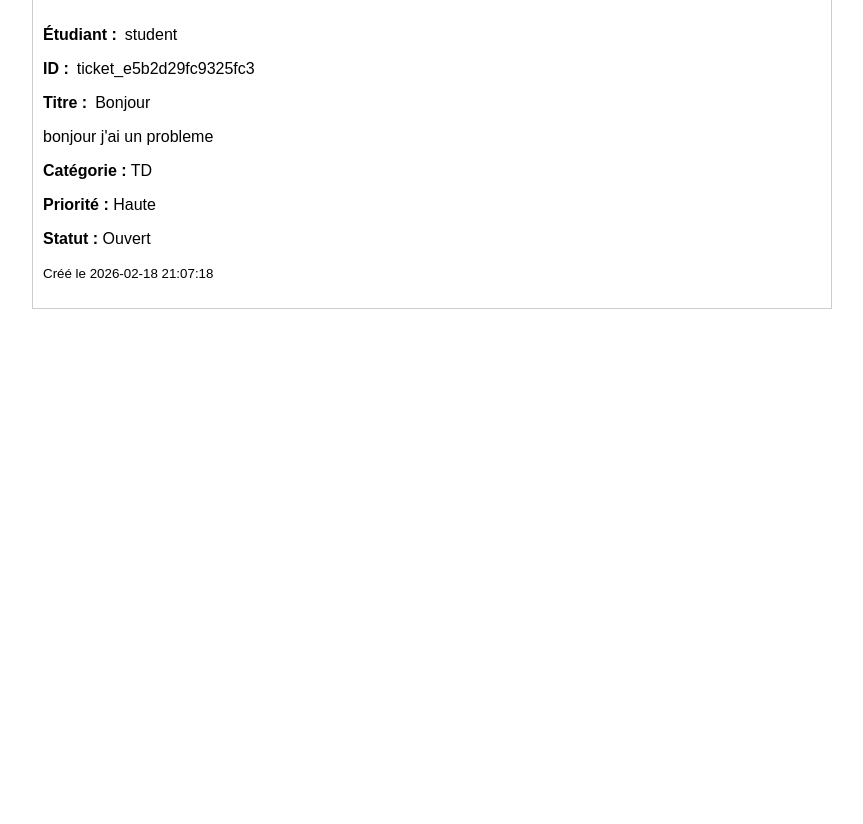
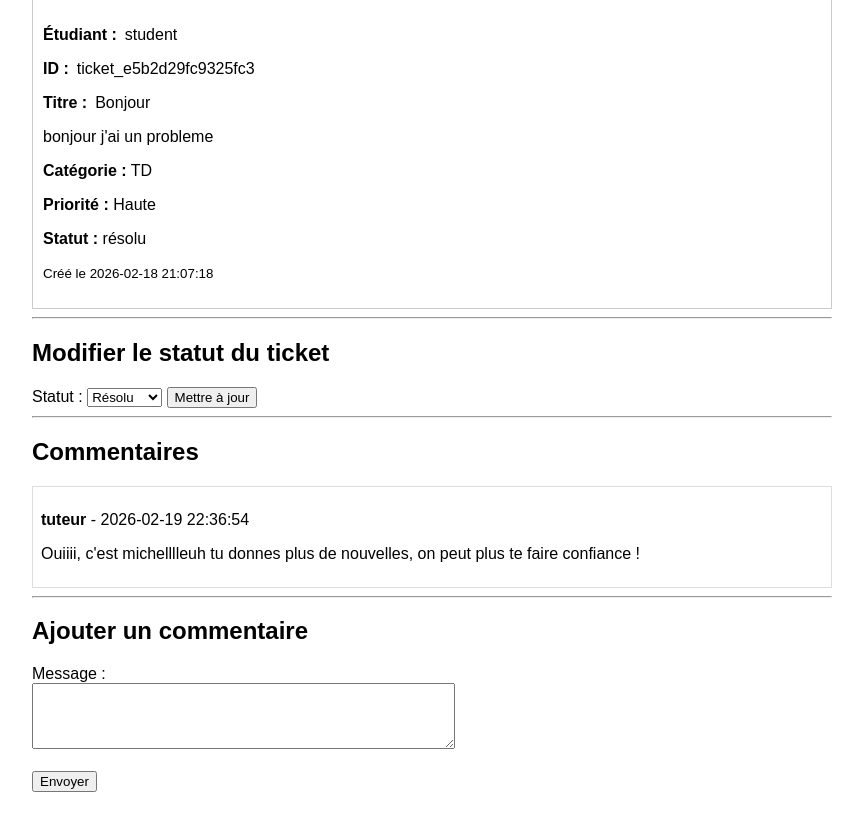
Before and after one commit to JereMP4/ProjetPhpHelpDesk, a PHP site: page /afficheTicket.php?id=ticket_e5b2d29fc9325fc3 in a window 1280 px wide. Shown: the part 200-1024 px from the top of the page, without its empty margins (208-1071 px from the left). Before the commit the page ends 509 px from the top, so only its background shows below. Run offline with PHP 8.4, Linux system fonts and the light colour scheme; the visitor is signed in with stand-in values (Sample User, id 1).

Commit message:
ajout de commentaire et gestion de l'état du tickets supplément filtres

```diff
--- a/afficheTicket.php
+++ b/afficheTicket.php
@@ -23,28 +23,32 @@ if (empty($_SESSION['username'])) {
 $currentUser = $_SESSION['username'];
 $isTuteur    = !empty($_SESSION['is_tuteur']) && $_SESSION['is_tuteur'];
 
-// Récupérer l'id dans l'URL
-$ticketId = $_GET['id'] ?? '';
-$ticket   = null;
+// Récupération de l'id de ticket dans l'URL, par ex. ?id=3
+$ticketId = isset($_GET['id']) ? (int) $_GET['id'] : 0;
 
-if ($ticketId !== '') {
-    $file = __DIR__ . '/tickets.json';
-    if (file_exists($file)) {
-        $json    = file_get_contents($file);
-        $decoded = json_decode($json, true);
-        if (is_array($decoded)) {
-            foreach ($decoded as $t) {
-                if ($t['id'] === $ticketId) {
-                    $ticket = $t;
-                    break;
-                }
-            }
-        }
+// Chargement des tickets
+$file = __DIR__ . '/tickets.json';
+if (!file_exists($file)) {
+    die('Fichier tickets.json introuvable');
+}
+
+$ticketsJson = file_get_contents($file);
+$tickets     = json_decode($ticketsJson, true);
+
+if (!is_array($tickets)) {
+    die('Format de tickets.json invalide');
+}
+
+// Recherche du ticket courant dans $tickets
+$ticketIndex = null;
+foreach ($tickets as $index => $t) {
+    if ((int)$t['id'] === $ticketId) {
+        $ticketIndex = $index;
+        break;
     }
 }
 
-// Si pas trouvé
-if ($ticket === null) {
+if ($ticketIndex === null) {
     http_response_code(404);
     ?>
     <!doctype html>
@@ -61,6 +65,8 @@ if ($ticket === null) {
     <?php
     exit;
 }
+
+$ticket = $tickets[$ticketIndex];
 
 // Vérifier les droits :
 // - étudiant : ne peut voir que ses tickets
@@ -82,6 +88,50 @@ if (!$isTuteur && $ticket['author'] !== $currentUser) {
     <?php
     exit;
 }
+
+// Changement de statut par un tuteur
+if ($isTuteur && $_SERVER['REQUEST_METHOD'] === 'POST' && isset($_POST['update_status'])) {
+    $newStatus = $_POST['status'] ?? '';
+
+    $allowedStatuses = ['ouvert', 'en cours', 'résolu'];
+    if (in_array($newStatus, $allowedStatuses, true)) {
+        $tickets[$ticketIndex]['status'] = $newStatus;
+
+        file_put_contents($file, json_encode($tickets, JSON_PRETTY_PRINT | JSON_UNESCAPED_UNICODE));
+
+        header('Location: afficheTicket.php?id=' . $ticketId);
+        exit;
+    }
+}
+
+// Traitement du formulaire d'ajout de commentaire
+if ($_SERVER['REQUEST_METHOD'] === 'POST' && isset($_POST['add_comment'])) {
+    $message = trim($_POST['message']);
+
+    if ($message !== '') {
+        $auteur = $currentUser ?: 'Anonyme';
+
+        $nouveauCommentaire = [
+                'auteur'  => $auteur,
+                'date'    => date('Y-m-d H:i:s'),
+                'message' => $message
+        ];
+
+        if (!isset($tickets[$ticketIndex]['comments']) || !is_array($tickets[$ticketIndex]['comments'])) {
+            $tickets[$ticketIndex]['comments'] = [];
+        }
+
+        $tickets[$ticketIndex]['comments'][] = $nouveauCommentaire;
+
+        file_put_contents($file, json_encode($tickets, JSON_PRETTY_PRINT | JSON_UNESCAPED_UNICODE));
+
+        header('Location: afficheTicket.php?id=' . $ticketId);
+        exit;
+    }
+}
+
+// Recharger la version à jour du ticket (après éventuelle écriture)
+$ticket = $tickets[$ticketIndex];
 ?>
 <!doctype html>
 <html lang="fr">
@@ -94,6 +144,7 @@ if (!$isTuteur && $ticket['author'] !== $currentUser) {
         .field-row { display:flex; gap:8px; align-items:center; margin-bottom:4px; }
         .field-row span:first-child { font-weight:bold; }
         .ticket-box { border:1px solid #ccc; padding:10px; }
+        .comment { margin-top:1rem; padding:0.5rem; border:1px solid #ddd; }
     </style>
 </head>
 <body>
@@ -145,5 +196,47 @@ if (!$isTuteur && $ticket['author'] !== $currentUser) {
             <?= htmlspecialchars($ticket['created_at'], ENT_QUOTES | ENT_SUBSTITUTE); ?></small></p>
 </div>
 
+<?php if ($isTuteur): ?>
+    <hr>
+    <h2>Modifier le statut du ticket</h2>
+    <form method="post" action="">
+        <label for="status">Statut :</label>
+        <select name="status" id="status">
+            <option value="ouvert"   <?= $ticket['status'] === 'ouvert'   ? 'selected' : '' ?>>Ouvert</option>
+            <option value="en cours" <?= $ticket['status'] === 'en cours' ? 'selected' : '' ?>>En cours</option>
+            <option value="résolu"   <?= $ticket['status'] === 'résolu'   ? 'selected' : '' ?>>Résolu</option>
+        </select>
+        <button type="submit" name="update_status">Mettre à jour</button>
+    </form>
+<?php endif; ?>
+
+<hr>
+
+<?php
+if (!empty($ticket['comments'])) {
+    echo '<h2>Commentaires</h2>';
+    foreach ($ticket['comments'] as $comment) {
+        echo '<div class="comment">';
+        echo '<p><strong>' . htmlspecialchars($comment['auteur'], ENT_QUOTES | ENT_SUBSTITUTE) . '</strong> - ' .
+                htmlspecialchars($comment['date'], ENT_QUOTES | ENT_SUBSTITUTE) . '</p>';
+        echo '<p>' . nl2br(htmlspecialchars($comment['message'], ENT_QUOTES | ENT_SUBSTITUTE)) . '</p>';
+        echo '</div>';
+    }
+} else {
+    echo '<p>Aucun commentaire pour le moment.</p>';
+}
+?>
+
+<hr>
+<h2>Ajouter un commentaire</h2>
+<form method="post" action="">
+    <div>
+        <label for="message">Message :</label><br>
+        <textarea id="message" name="message" rows="4" cols="50" required></textarea>
+    </div>
+    <br>
+    <button type="submit" name="add_comment">Envoyer</button>
+</form>
+
 </body>
 </html>
--- a/tickets.json
+++ b/tickets.json
@@ -6,8 +6,15 @@
         "description": "bonjour j'ai un probleme",
         "category": "TD",
         "priority": "Haute",
-        "status": "Ouvert",
-        "created_at": "2026-02-18 21:07:18"
+        "status": "résolu",
+        "created_at": "2026-02-18 21:07:18",
+        "comments": [
+            {
+                "auteur": "tuteur",
+                "date": "2026-02-19 22:36:54",
+                "message": "Ouiiii, c'est michelllleuh tu donnes plus de nouvelles, on peut plus te faire confiance !"
+            }
+        ]
     },
     {
         "id": "ticket_0abe93cffd17de77",
```
